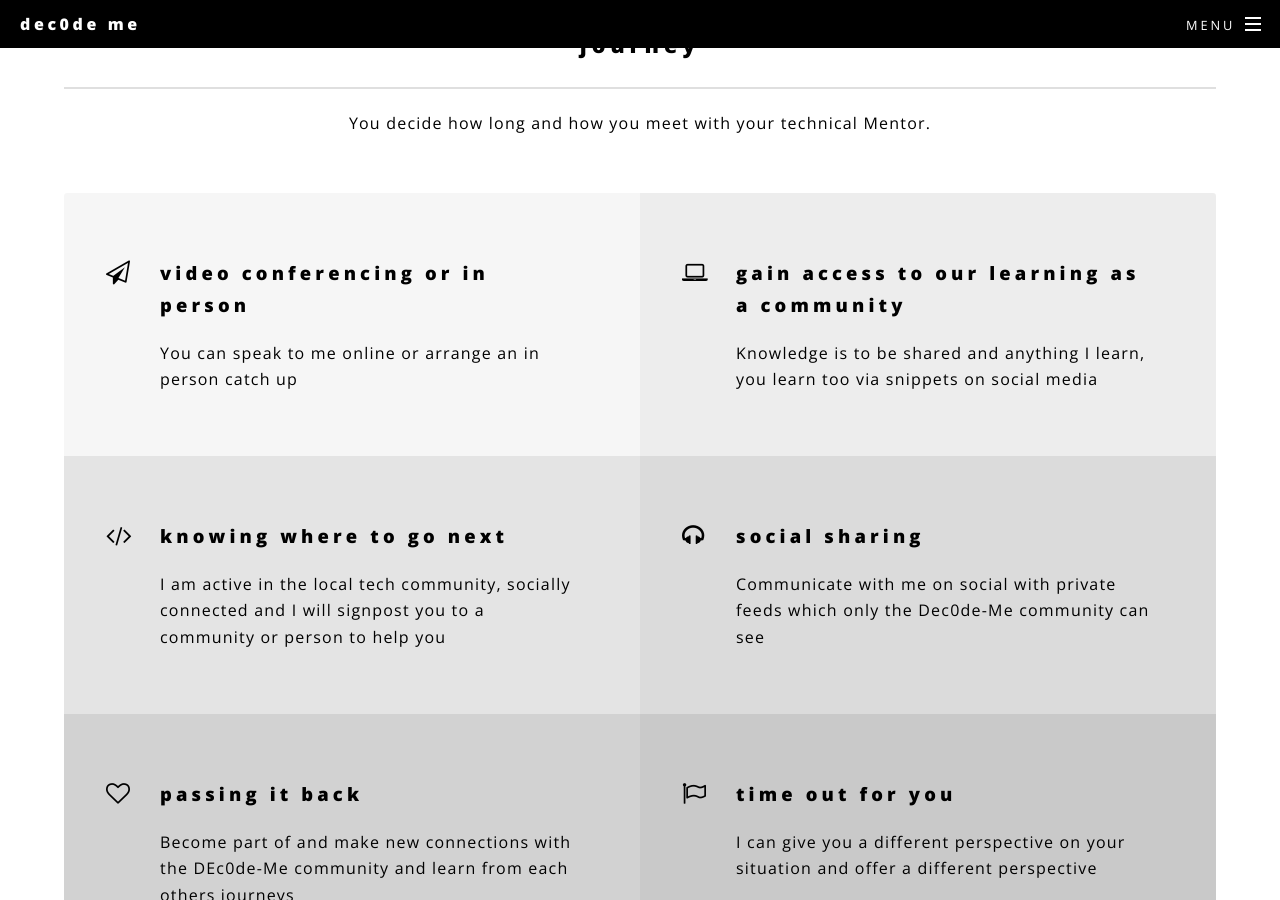
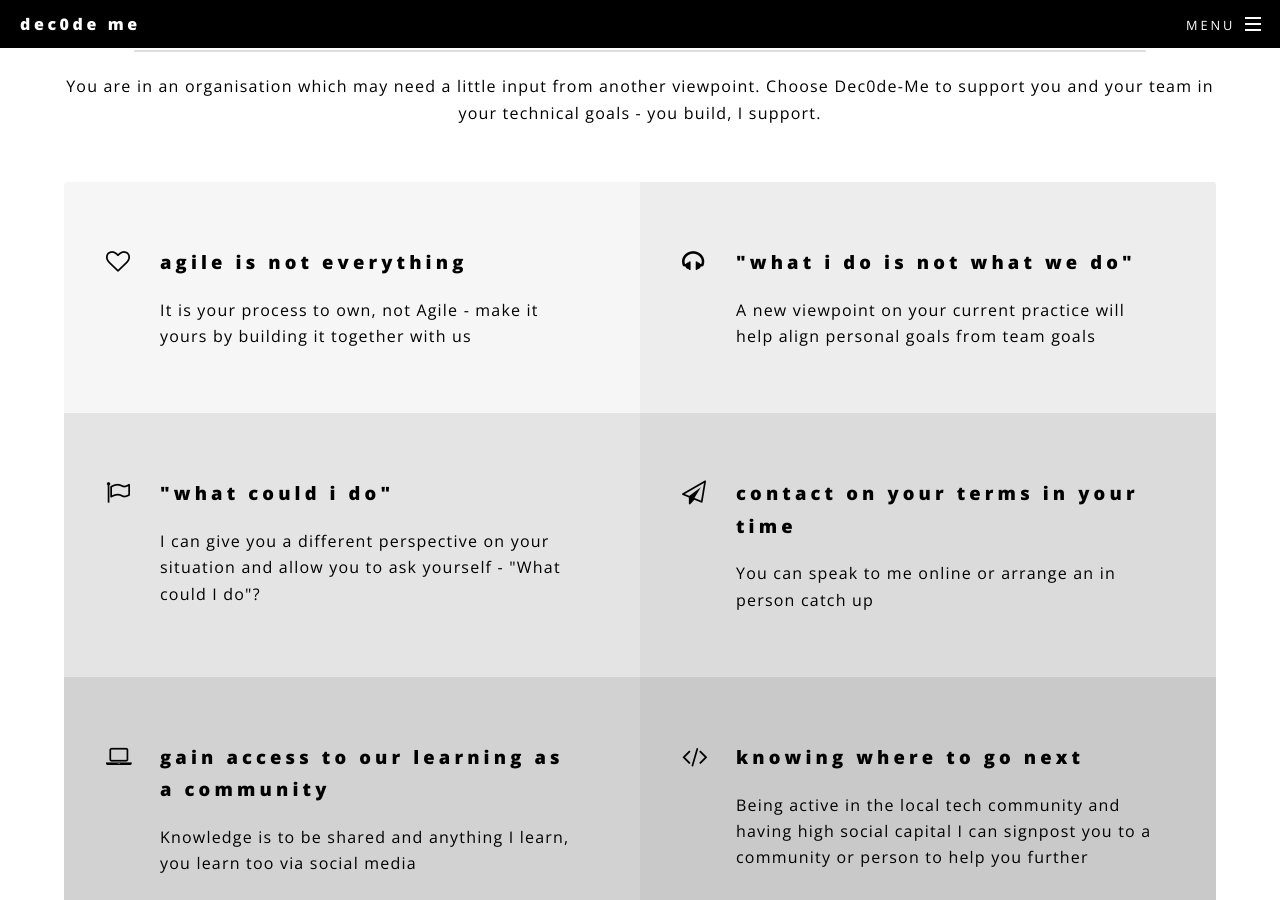
Before and after one commit to daniel-woolfson/dec0de-me, a Jekyll site: the page built from index.html, in a window 1280 px wide and 900 px high, scrolled down 2156 px. Built offline with Jekyll 4.4.1, drawn with Linux system fonts in a browser that asks for light colours; some of the changed text lies outside the part shown.

Commit message:
added agile services

```diff
--- a/index.html
+++ b/index.html
@@ -15,24 +15,24 @@
 				<!-- Two -->
 					<section id="two" class="wrapper alt style2">
 						<section class="spotlight">
-							<div class="image"><img src="images/pic01.jpg" alt="" /></div><div class="content">
-								<h2>Do you need someone technical<br />
-								to listen to you?</h2>
-								<p>Your Line Manager may be non-technical or they may not be able to spend the time you need.</p>
+							<div class="image"><img src="images/pic02.jpg" alt="" /></div><div class="content">
+								<h2>Personal Performance management <br />
+								designed for your technical career</h2>
+								<p>A personal action plan architected to suit your "now" and shape your future in tech</p>
 							</div>
 						</section>
 						<section class="spotlight">
-							<div class="image"><img src="images/pic02.jpg" alt="" /></div><div class="content">
-								<h2>Are you thinking about<br />
-								long game for your technical journey?</h2>
-								<p>Are you noticing the day to day and week to week - but what about your longer progression - can I help piece this together for you?</p>
+							<div class="image"><img src="images/pic15.jpg" alt="" /></div><div class="content">
+								<h2>Agile optimisaton and<br />
+								implementation for technical teams</h2>
+								<p>Agile practices reviewed from the viewpoint of the technical profession for the organisation</p>
 							</div>
 						</section>
 						<section class="spotlight">
 							<div class="image"><img src="images/pic03.jpg" alt="" /></div><div class="content">
-								<h2>Do you want to supplement<br />
-								coaching for your reports?</h2>
-								<p>If you feel that you need to devote more time to your team - but your focus is on the technical - maybe I can help you out to provide coaching for your team</p>
+								<h2>Development Management - Do you<br>
+								need some extra hands?</h2>
+								<p>If you feel that you need to devote more time to your team - but your focus is on the technical - maybe I can help you out to provide coaching for the team and process improvement review</p>
 							</div>
 						</section>
 					</section>
@@ -43,34 +43,36 @@
 					<section id="three" class="wrapper style3 special">
 						<div class="inner">
 							<header class="major">
-								<h2 style="color:black;">Dec0De Me - Supplementary life coaching for those on a technical journey</h2>
-								<p style="color:black;">You decide how long and how you meet with your technical Mentor.</p>
+								<h2 style="color:black;">Dec0de Me - Technical coaching for those on a technical journey</h2>
+								<p style="color:black;">You are in an organisation which may need a little input from another viewpoint.
+								Choose Dec0de-Me to support you and your team in your technical goals - you build, I support.</p>
 							</header>
 							<ul class="features">
+								<li class="icon fa-heart-o">
+									<h3 style="color:black;">Agile is not everything</h3>
+									<p style="color:black;">It is your process to own, not Agile - make it yours by building it together with us</p>
+								</li>
+								<li class="icon fa-headphones">
+									<h3 style="color:black;">"What I do is not what we do"</h3>
+									<p style="color:black;">A new viewpoint on your current practice will help align personal goals from team goals</p>
+								</li>
+								<li class="icon fa-flag-o">
+									<h3 style="color:black;">"What could I do"</h3>
+									<p style="color:black;">I can give you a different perspective on your situation and allow you to ask yourself - "What could I do"?</p>
+								</li>
 								<li class="icon fa-paper-plane-o">
-									<h3 style="color:black;">Video Conferencing or in person</h3>
+									<h3 style="color:black;">Contact on your terms in your time</h3>
 									<p style="color:black;">You can speak to me online or arrange an in person catch up</p>
 								</li>
 								<li class="icon fa-laptop">
 									<h3 style="color:black;">Gain access to our learning as a community</h3>
-									<p style="color:black;">Knowledge is to be shared and anything I learn, you learn too via snippets on social media</p>
+									<p style="color:black;">Knowledge is to be shared and anything I learn, you learn too via social media</p>
 								</li>
 								<li class="icon fa-code">
 									<h3 style="color:black;">Knowing where to go next</h3>
-									<p style="color:black;">I am active in the local tech community, socially connected and I will signpost you to a community or person to help you</p>
+									<p style="color:black;">Being active in the local tech community and having high social capital I can signpost you to a community or person to help you further</p>
 								</li>
-								<li class="icon fa-headphones">
-									<h3 style="color:black;">Social sharing</h3>
-									<p style="color:black;">Communicate with me on social with private feeds which only the Dec0de-Me community can see</p>
-								</li>
-								<li class="icon fa-heart-o">
-									<h3 style="color:black;">Passing it back</h3>
-									<p style="color:black;">Become part of and make new connections with the DEc0de-Me community and learn from each others journeys</p>
-								</li>
-								<li class="icon fa-flag-o">
-									<h3 style="color:black;">Time Out for you</h3>
-									<p style="color:black;">I can give you a different perspective on your situation and offer a different perspective</p>
-								</li>
+
 							</ul>
 						</div>
 					</section>
@@ -80,7 +82,7 @@
 						<div class="inner">
 							<header>
 								<h2>I can see it from your perspective</h2>
-								<p>Having been there before I can lend you my experience on how you feel and what you could do. You need to speak to Daniel Woolfson, a highly experienced Manager of Technical professionals with over 20 years of experience of listening</p>
+								<p>Having been there before I can lend you my experience on how you feel and what you could do. You need to speak to Daniel Woolfson, a highly experienced Manager of Technical professionals with over 20 years of experience of active listening, personal technical coaching and agile practices</p>
 							</header>
 							<ul class="actions vertical">
 								{% if site.email %}
```
Also changed, not shown: images/pic14.jpg (added), images/pic15.jpg (added).
